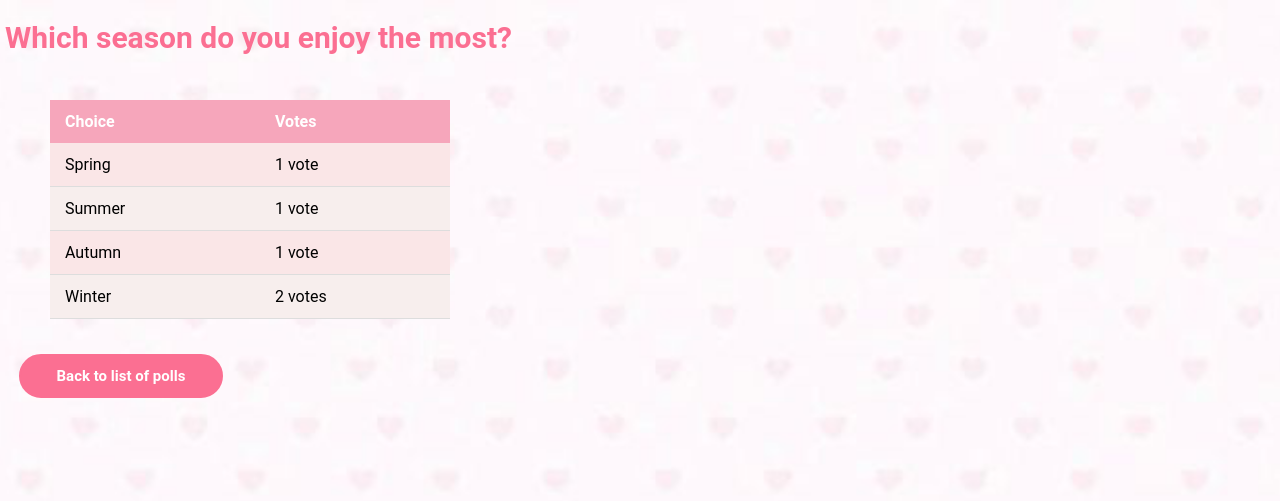
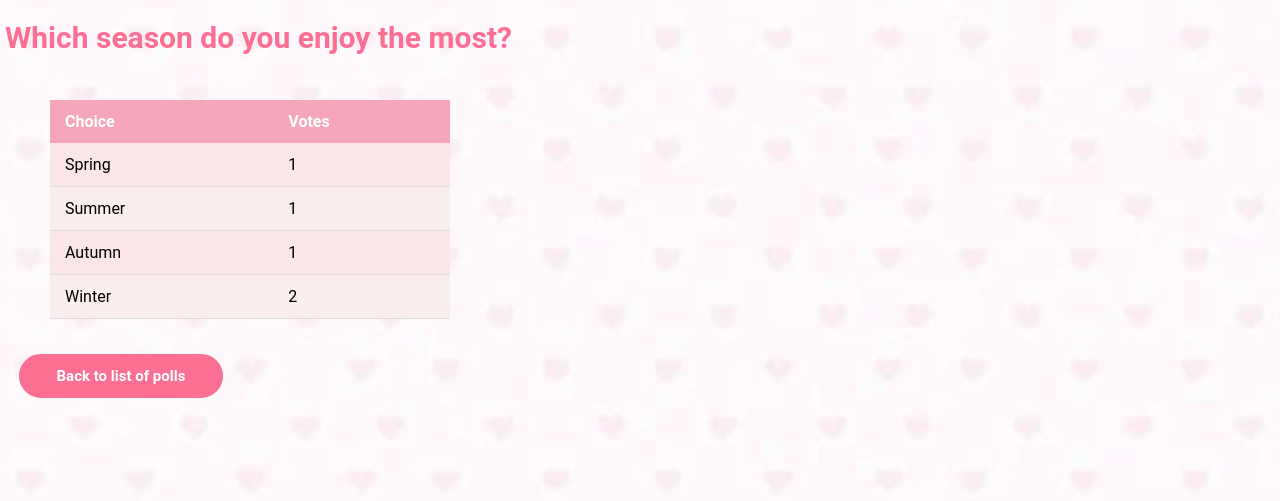
Before and after one commit to Thanchida/ku-polls, a Django app: page /polls/1/results/ in a window 1280 px wide. Shown: the top 501 px of the page. Run offline with Django 5.2, Linux system fonts and the light colour scheme; data comes from the database, SQL or seed files in the repository.

Commit message:
delete 'votes' after count in 'result.html'

```diff
--- a/polls/templates/polls/results.html
+++ b/polls/templates/polls/results.html
@@ -20,7 +20,7 @@
     {% for choice in question.choice_set.all %}
     <tr>
       <td>{{ choice.choice_text }}</td>
-      <td>{{ choice.votes }} vote{{ choice.votes|pluralize }}</td>
+      <td>{{ choice.votes }}</td>
     {% endfor %}
     </tr>
     </tbody>
```
